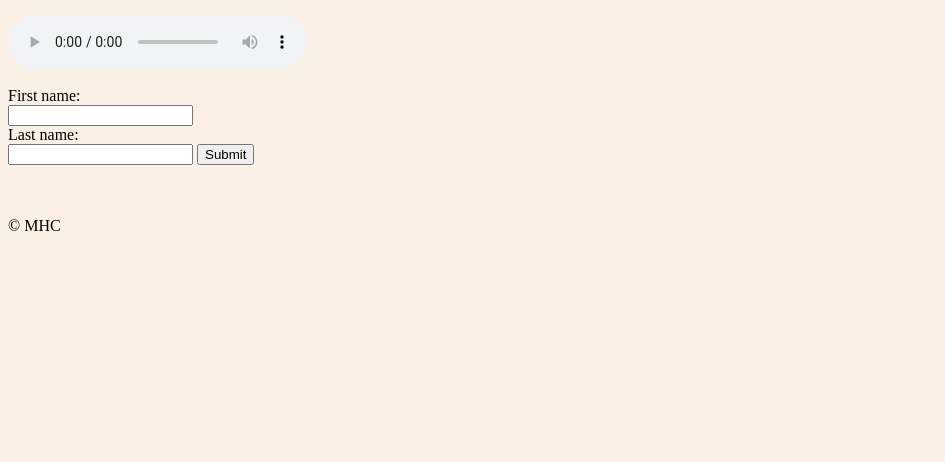
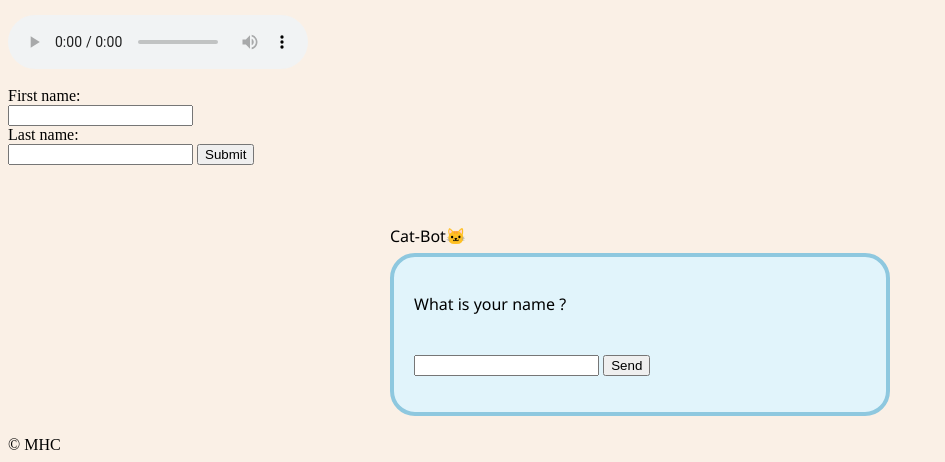
Before and after one commit to IMKaylee/IMKaylee.github.io, a plain HTML site: page index.html in a window 1280 px wide. Shown: the part 1361-1823 px from the top of the page, without its empty margins (0-945 px from the left). Before the commit the page ends 1604 px from the top, so only its background shows below. Drawn offline with Linux system fonts and the light colour scheme.

Commit message:
Add files via upload

```diff
--- a/index.html
+++ b/index.html
@@ -5,7 +5,7 @@
 </head>
 
 <BODY BGCOLOR=Linen TEXT=Black>
-</body>
+
 
 <h1>
 All About <font color=red>K</font><font color=orange>a</font><font color=gold>y</font><font color= green>l</font><font color= blue>e</font><font color=purple>e</font>
@@ -127,9 +127,116 @@ Here are some cool links you should look at!
   <input type="submit" value="Submit"><br>
 </form>
 
-<br>
-</br>
+<div style="margin-left: auto; margin-right: auto; margin-top: 40px;
+padding: 20px; width: 500px; font-size: 16px; font-family:'Segoe UI', sans-serif;">
+Cat-Bot🐱
 
+<div style=" margin-top:6px; padding: 20px; background-color: #E1F4FB;
+border: 4px solid #8ec8df; border-radius: 25px;">
+
+<form name="chatForm">
+    <p id="botSays">What is your name ? </p>
+    <br>
+    <input type="text" name="userInput" >
+    <input type="button" value="Send" onClick="displayFeedback(this.form)">
+
+</form>
+</div>
+</div>
+
+<script>
+
+var counter=0;
+var totalQuestions=5;
+
+var myGraduationYear= 2027;
+var myMajor="CS and a Studio Arts minor";
+var myfav= "Rob Zombie";
+
+//create a list of the majors you are/ were interested in
+var majorInterestedList=["Studio Arts", "psychology", "CS", "Film studies" ];
+var FavArtistsList= ["Tyler the creator", "Dominic Fike", "Men I Trust", "Destroy Boys"];
+
+var userName;
+
+    function displayFeedback(form) {
+
+        counter++;
+
+        var feedbackText="";
+        var newQuestionText="";
+
+        var userInput= form.userInput.value;
+
+        if (counter==1) {
+            userName= userInput;
+            feedbackText="Hello, "+ userName+" ! " +"<br>Nice to meet you."+
+            "I am Sir Bottoms, a cat.";
+
+            newQuestionText="Do you also attend Mount Holyoke College ?";
+        }
+
+        if (counter==2) {
+            feedbackText="Thanks for sharing.";
+            newQuestionText="What is your major?";
+        }
+
+        if (counter==3) {
+            if (userInput.toLowerCase()== myMajor) feedbackText="Great! I am also majoring in "+ userInput+".";
+
+            else {
+                feedbackText="I guess you must find "+userInput+" very interesting."+" I am majoring in "+myMajor;
+
+                //check if user's major is one the majors in your majorInterestedList
+                for (let i = 0; i < majorInterestedList.length; i++) {
+                    if (userInput.toLowerCase() == majorInterestedList[i]) {
+                        feedbackText=userInput+ " was one of the majors I was interested to pursue."+
+                        " I am now majoring in "+myMajor+".";
+                    }
+                }
+
+
+
+        newQuestionText="When are you graduating ?";
+        }
+    }
+        if (counter==4) {
+            if (userInput== myGraduationYear) feedbackText="I am also graduating the same year ! ";
+            else if (userInput< myGraduationYear) feedbackText="Nice. You will be graduating earlier than me.";
+            else if (userInput> myGraduationYear) feedbackText="Nice. I will be graduating in "+ myGraduationYear+", a bit later than you.";
+            else feedbackText="Thanks for sharing.";
+
+            newQuestionText="Who's your favorite artist?";
+        }
+
+        if (counter==5) {
+            if (userInput.toLowerCase()== myfav) feedbackText="Great! I also love "+ userInput+".";
+
+            else {
+                feedbackText="Woah, I think  "+userInput+" is very interesting."+" I will give them a listen."+ "My fav artist is " +myfav;
+
+                //check if user's major is one the majors in your majorInterestedList
+                for (let i = 0; i < FavArtistsList.length; i++) {
+                    if (userInput.toLowerCase() == FavArtistsList[i]) {
+                        feedbackText="I also like "+userInput+ "."+ " My all time fav artist is " + myfav;
+                    }
+                }
+        }
+    }
+
+        //if you have reached the last question
+        if (counter>=totalQuestions ) {
+            feedbackText=feedbackText+"<br><br>It was nice talking to you, "+userName+"."+
+            "<br>I hope you have a great day!";
+        }
+
+        //update the feedback and clear the input box
+        document.getElementById("botSays").innerHTML = feedbackText+ "<br><br>"+newQuestionText;
+        form.userInput.value="";
+    }
+
+</script>
+</body>
 &copy; MHC
 
 </html>
```
